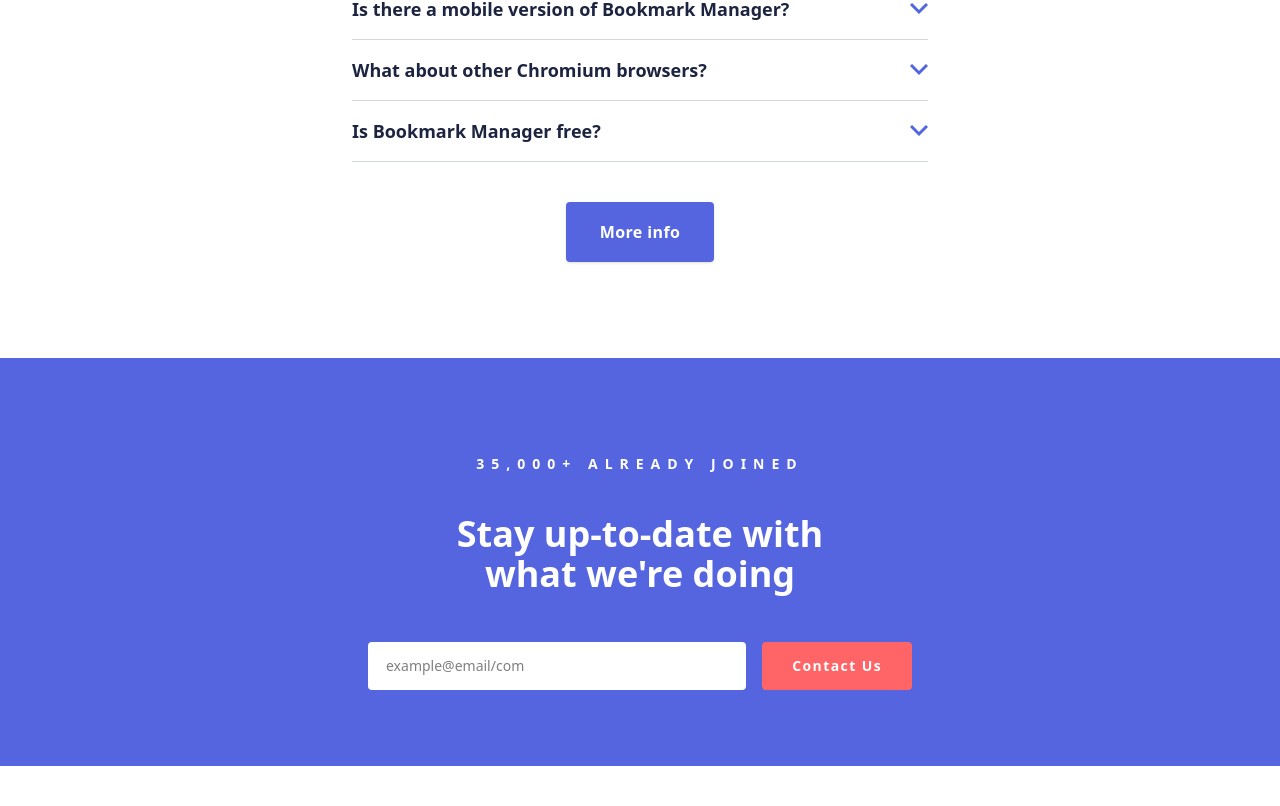
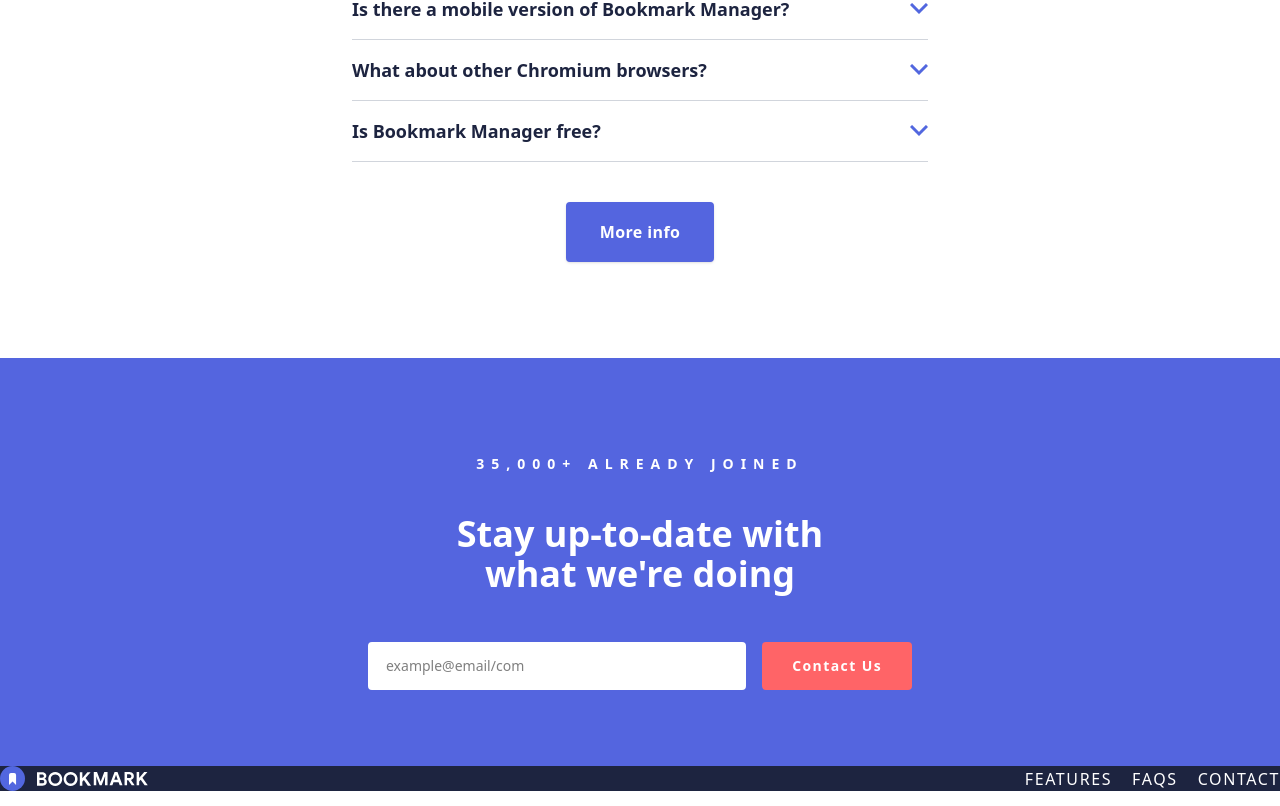
Before and after one commit to JlBestMc/S5.-Landing-Page-React, a React (Vite) app: page / in a window 1280 px wide. Shown: the part 1427-2233 px from the top of the page. Built offline with nearby package versions, Linux system fonts and the light colour scheme.

Commit message:
wip component Footer

```diff
--- a/src/App.tsx
+++ b/src/App.tsx
@@ -2,6 +2,7 @@
 import Features from "./components/organismes/Features";
 import Faqs from "./components/organismes/Faqs";
 import ContactUs from "./components/organismes/ContactUs";
+import Footer from "./components/organismes/Footer";
 
 function App() {
   return (
@@ -10,6 +11,7 @@
       <Features></Features>
       <Faqs></Faqs>
       <ContactUs></ContactUs>
+      <Footer></Footer>
     </>
   );
 }
--- a/src/components/organismes/ContactUs.tsx
+++ b/src/components/organismes/ContactUs.tsx
@@ -2,7 +2,7 @@
 
 export default function ContactUs() {
   return (
-    <section className="bg-[#5465df] mx-auto my-10 py-14">
+    <section className="bg-[#5465df] mx-auto py-14">
       <div className="flex flex-col items-center justify-center">
         <p
           className="text-white text-sm font-semibold text-center my-10"
--- /dev/null
+++ b/src/components/organismes/Footer.tsx
@@ -0,0 +1,16 @@
+import Anchor from "../atoms/anchor";
+import Logo from "../atoms/Logo";
+import bookmarkWhite from "../../assets/logo-bookmark-white.svg";
+
+export default function Footer() {
+  return (
+    <footer className="md:w-full mx-auto flex justify-between items-center bg-[#1d2440]">
+      <Logo src={bookmarkWhite} />
+      <nav className="flex gap-5 items-center text-white uppercase font-medium tracking-widest">
+        <Anchor ref="#features">Features</Anchor>
+        <Anchor ref="#faqs">FAQs</Anchor>
+        <Anchor ref="#contact">Contact</Anchor>
+      </nav>
+    </footer>
+  );
+}
```
